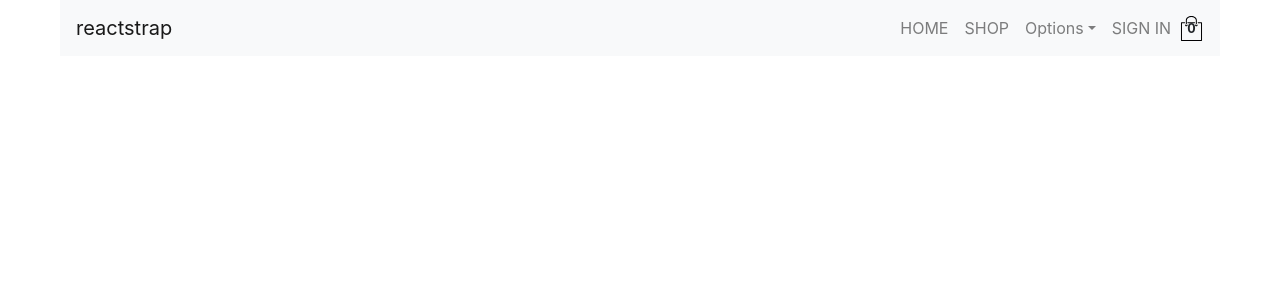
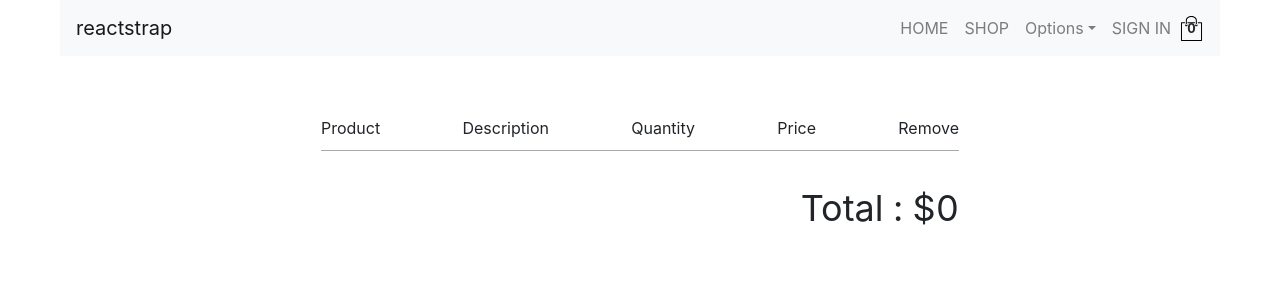
Before and after one commit to xander-zero/crwn-clothing, a React (Create React App) app: page /checkout in a window 1280 px wide. Shown: the top 300 px of the page. Built offline with nearby package versions, Linux system fonts and the light colour scheme.

Commit message:
added checkout page , checkout item component updated cart to use selectors from reselect

```diff
--- a/src/App.js
+++ b/src/App.js
@@ -5,7 +5,7 @@ import {Switch,Route} from 'react-router-dom'
 import ShopPage from './pages/shop/shop.componen';
 import Header from './components/header/header.component';
 import SignInAndSignUpPage from './pages/sign-in-and-sign-up/sign-in-and-sign-up.component';
-import {setCurrentUser} from './redux/user/user.action'
+import CheckoutPage from './pages/checkout/checkout.component';
 class App extends React.Component  {
   render(){
     return (
@@ -14,7 +14,8 @@ class App extends React.Component  {
         <Switch>
         <Route exact path="/" component={HomePage} />
         <Route  path="/shop" component={ShopPage} />
-        <Route  path="/signin" component={SignInAndSignUpPage} />
+        <Route exact path="/signin" component={SignInAndSignUpPage} />
+        <Route exact path="/checkout" component={CheckoutPage} />
         </Switch>
       </div>
     );
--- a/src/components/cart-dropdown/cart-dropdown.component.jsx
+++ b/src/components/cart-dropdown/cart-dropdown.component.jsx
@@ -4,15 +4,24 @@ import {connect} from 'react-redux'
 import './cart-dropdown.styles.scss';
 import CartItem from '../cart-item/cart-item.component';
 import {selectCartItems} from '../../redux/cart/cart-selector'
+import {withRouter} from 'react-router-dom'
+import {toggleCartHidden} from '../../redux/cart/cart-action'
 
-const CartDropdown=({cartItems})=>(
+const CartDropdown=({cartItems,history,dispatch})=>(
     <div className='cart-dropdown'>
         <div className='cart-items'>
-            {cartItems.map(cartItem=>(
+            {
+            cartItems.length ?
+            cartItems.map(cartItem=>(
                <CartItem key={cartItem.id} item={cartItem} />
-            ))}
+            ))
+                : (<span className='empty'>Your cart is empty</span>)
+            }
         </div>
-        <CustomButton style={{fontSize:'12px'}}>GO TO CHECKOUT</CustomButton>
+        <CustomButton onClick={()=>{
+            history.push('/checkout')
+            dispatch(toggleCartHidden())
+        }} style={{fontSize:'12px'}}>GO TO CHECKOUT</CustomButton>
     </div>
 )
 
@@ -20,4 +29,4 @@ const mapStateToProps=(state)=>({
     cartItems:selectCartItems(state)
 })
 
-export default connect(mapStateToProps)(CartDropdown);
+export default withRouter(connect(mapStateToProps)(CartDropdown));
--- a/src/components/cart-dropdown/cart-dropdown.styles.scss
+++ b/src/components/cart-dropdown/cart-dropdown.styles.scss
@@ -18,7 +18,10 @@
       flex-direction: column;
       overflow: scroll;
     }
-
+    .empty{
+      font-size: 18px;
+      margin: 50px auto;
+    }
     button {
       margin-top: auto;
     }
--- /dev/null
+++ b/src/components/checkout-item/checkout-item.component.jsx
@@ -0,0 +1,17 @@
+import React from 'react'
+import './checkout-item.styles.scss'
+
+const CheckoutItem=({cartItem:{imageUrl,name,price,quality}})=>(
+    <div className='checkout-item'>
+        <div className='image-container'>
+            <img src={imageUrl} alt='item' />
+        </div>
+        <span className='name'>{name}</span>
+        <span className='quantity'>{quality}</span>
+        <span className='price'>{price}</span>
+        <div className='remove-button'>
+            &#10005;
+        </div>
+    </div>
+)
+export default CheckoutItem;
--- /dev/null
+++ b/src/components/checkout-item/checkout-item.styles.scss
@@ -0,0 +1,33 @@
+.checkout-item {
+    width: 100%;
+    display: flex;
+    min-height: 100px;
+    border-bottom: 1px solid darkgrey;
+    padding: 15px 0;
+    font-size: 20px;
+    align-items: center;
+
+    .image-container {
+      width: 23%;
+      padding-right: 15px;
+
+      img {
+        width: 100%;
+        height: 100%;
+      }
+    }
+    .name,
+    .quantity,
+    .price {
+      width: 23%;
+    }
+
+    .quantity {
+      padding-left: 20px;
+    }
+
+    .remove-button {
+      padding-left: 12px;
+      cursor: pointer;
+    }
+  }
--- a/src/components/header/header.component.jsx
+++ b/src/components/header/header.component.jsx
@@ -16,6 +16,7 @@ import {
 import CartDropdown from '../cart-dropdown/cart-dropdown.component';
 import CartIcon from '../cart-icon/cart-icon.componnt';
 import {connect} from 'react-redux'
+import {selectCartHidden} from '../../redux/cart/cart-selector'
 const Header = ({hidden}) => {
   const [isOpen, setIsOpen] = useState(false);
 
@@ -66,8 +67,8 @@ const Header = ({hidden}) => {
   );
 }
 
-const mapStateToProps=({cart:{hidden}})=>({
-  hidden
+const mapStateToProps=(state)=>({
+  hidden:selectCartHidden(state)
 })
 
 export default connect(mapStateToProps)(Header);
--- /dev/null
+++ b/src/pages/checkout/checkout.component.jsx
@@ -0,0 +1,43 @@
+import React from 'react'
+import {connect } from 'react-redux'
+import {createStructuredSelector} from 'reselect'
+import CheckoutItem from '../../components/checkout-item/checkout-item.component'
+import {selectCartItems} from '../../redux/cart/cart-selector'
+import {selectCartTotal} from '../../redux/cart/cart-selector'
+import './checkout.styles.scss'
+
+const CheckoutPage=({cartItems,total})=>(
+    <div className='checkout-page'>
+        <div className='checkout-header'>
+            <div className='checkout-block'>
+                <span>Product</span>
+            </div>
+            <div className='checkout-block'>
+                <span>Description</span>
+            </div>
+            <div className='checkout-block'>
+                <span>Quantity</span>
+            </div>
+            <div className='checkout-block'>
+                <span>Price</span>
+            </div>
+            <div className='checkout-block'>
+                <span>Remove</span>
+            </div>
+        </div>
+        {cartItems.map(cartItem=>(
+            <CheckoutItem key={cartItem.id} cartItem={cartItem} />
+        ))}
+
+        <div className='total'>
+            <span>Total : ${total}</span>
+        </div>
+    </div>
+)
+
+const mapStateToProps=createStructuredSelector({
+    cartItems:selectCartItems,
+    total:selectCartTotal
+})
+
+export default connect(mapStateToProps)(CheckoutPage);
--- /dev/null
+++ b/src/pages/checkout/checkout.styles.scss
@@ -0,0 +1,31 @@
+.checkout-page {
+    width: 55%;
+    min-height: 90vh;
+    display: flex;
+    flex-direction: column;
+    align-items: center;
+    margin: 50px auto 0;
+
+    .checkout-header {
+      width: 100%;
+      padding: 10px 0;
+      display: flex;
+      justify-content: space-between;
+      border-bottom: 1px solid darkgrey;
+
+      .header-block {
+        text-transform: capitalize;
+        width: 23%;
+
+        &:last-child {
+          width: 8%;
+        }
+      }
+    }
+
+    .total {
+      margin-top: 30px;
+      margin-left: auto;
+      font-size: 36px;
+    }
+  }
--- a/src/redux/cart/cart-selector.js
+++ b/src/redux/cart/cart-selector.js
@@ -7,7 +7,17 @@ export const selectCartItems=createSelector(
     (cart)=>cart.cartItems
 )
 
+export const selectCartHidden=createSelector(
+    [selectCart],
+    (cart)=>cart.hidden
+)
+
 export const selectCartItemsCount=createSelector(
     [selectCartItems],
     cartItems=>cartItems.reduce((accumalatedQuantity,cartItem)=>accumalatedQuantity+cartItem.quality,0)
 )
+export const selectCartTotal=createSelector(
+    [selectCartItems],
+    cartItems=>cartItems.reduce((accumalatedQuantity,cartItem)=>accumalatedQuantity+cartItem.quality * cartItem.price ,0)
+
+)
```
